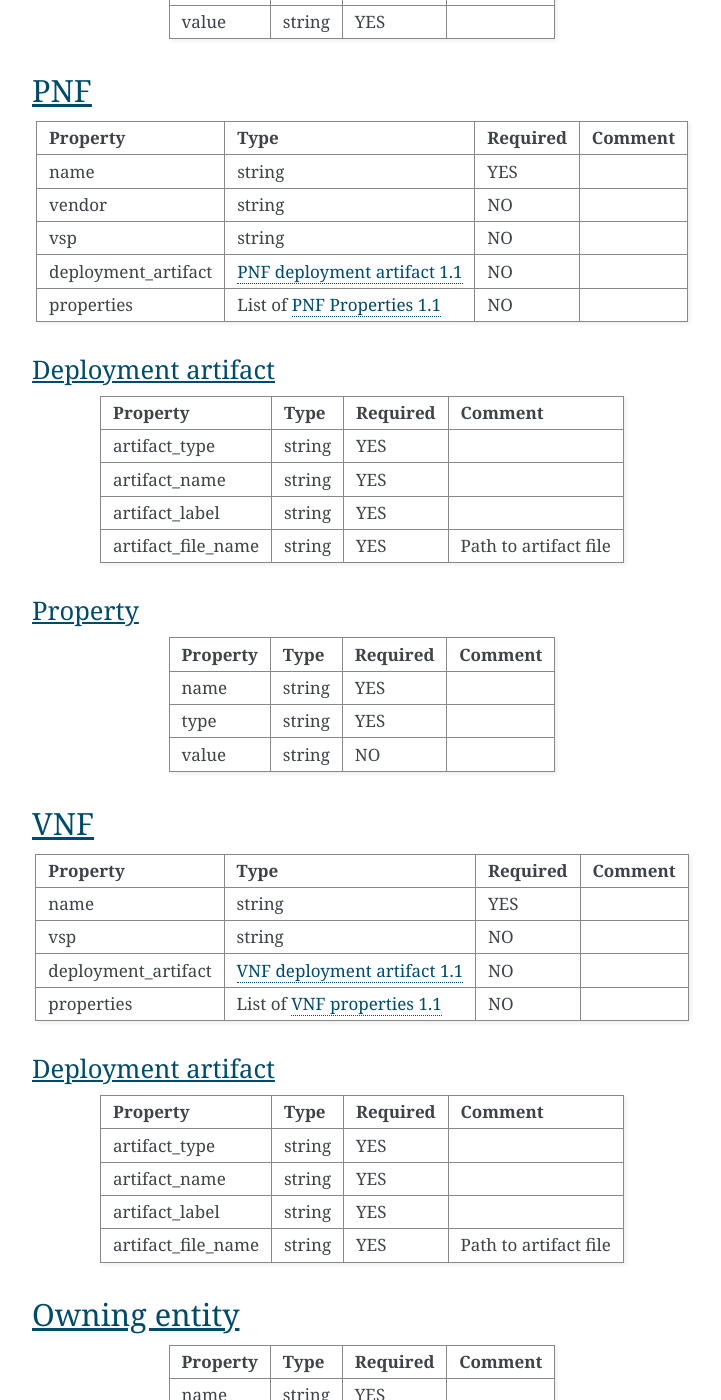
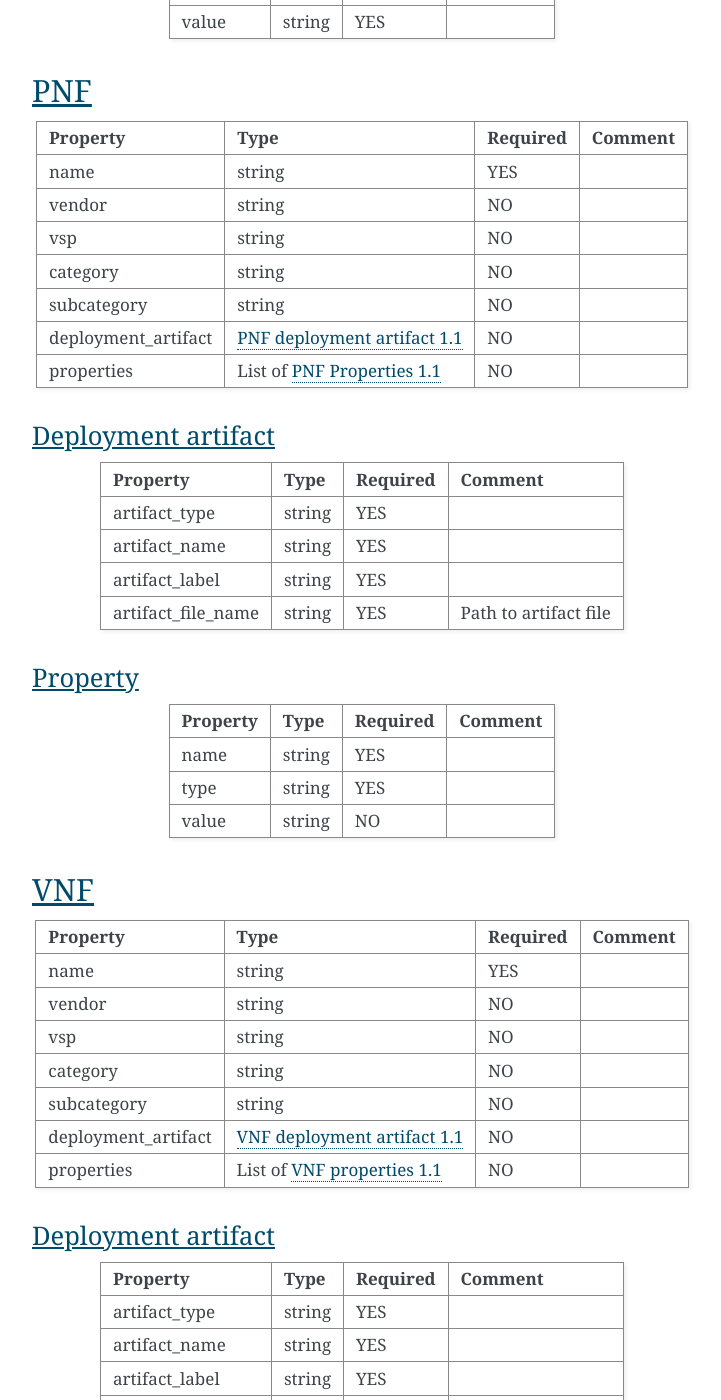
Before and after one commit to onap/integration-data-provider, a Sphinx documentation site: the page built from docs/source/schemas/version_1_1.rst, in a window 1280 px wide and 1400 px high, scrolled down 4860 px. Shown: the whole window, without its empty margins (388-1109 px from the left). Built offline with Sphinx 7.4.7, drawn with Linux system fonts in a browser that asks for light colours.

Commit message:
Add xNFs category and subcategory
Issue-ID: INT-2054
Signed-off-by: Michal Jagiello <michal.jagiello@t-mobile.pl>
Change-Id: Iae6e95e882570740d7fe761ad673511a346c9c57

```diff
--- a/docs/source/schemas/version_1_1.rst
+++ b/docs/source/schemas/version_1_1.rst
@@ -190,6 +190,14 @@ PNF
      - string
      - NO
      -
+   * - category
+     - string
+     - NO
+     -
+   * - subcategory
+     - string
+     - NO
+     -
    * - deployment_artifact
      - `PNF deployment artifact 1.1`_
      - NO
@@ -221,7 +229,19 @@ VNF
      - string
      - YES
      -
+   * - vendor
+     - string
+     - NO
+     -
    * - vsp
+     - string
+     - NO
+     -
+   * - category
+     - string
+     - NO
+     -
+   * - subcategory
      - string
      - NO
      -
```
Also changed, not shown: 4 other files.
